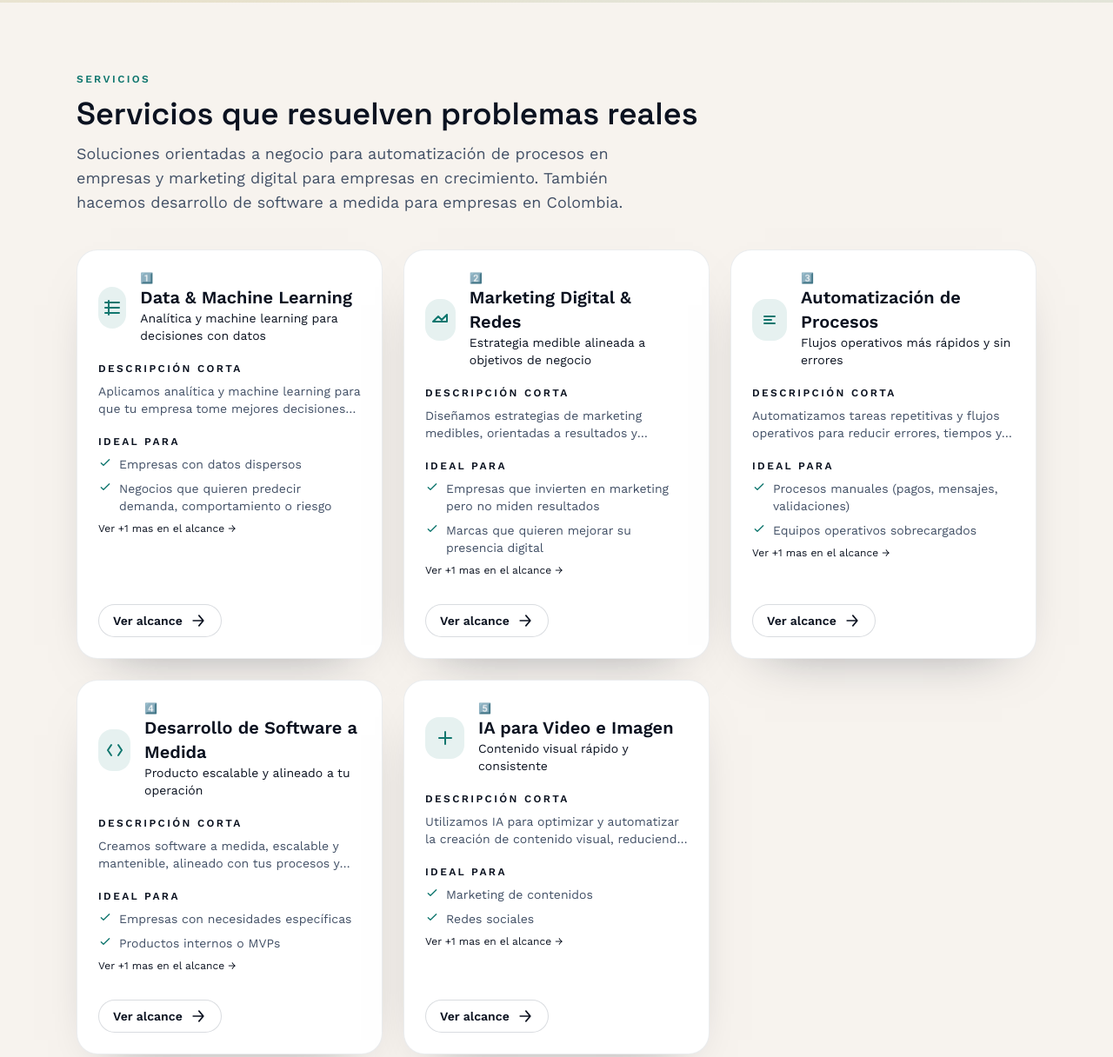
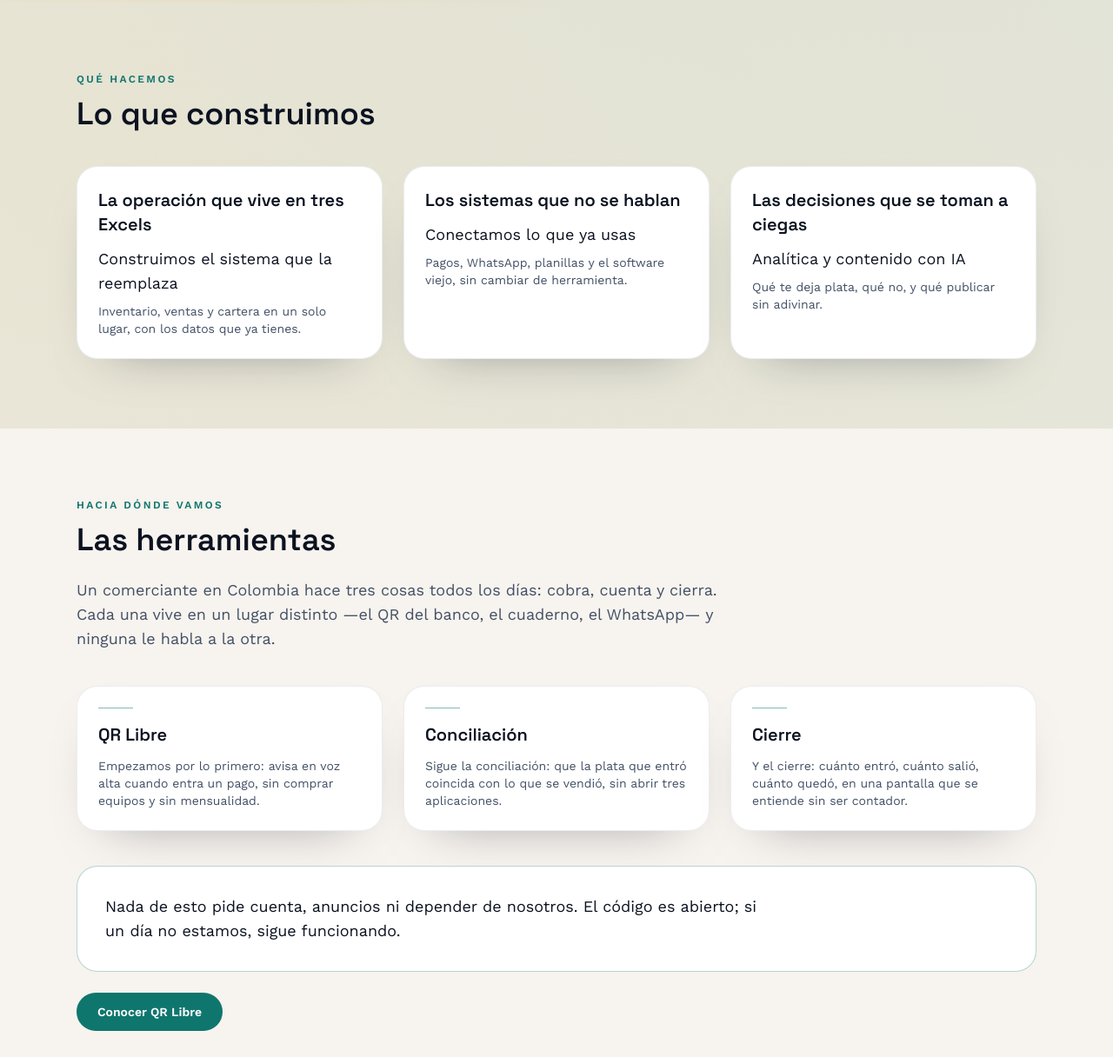
Before and after one commit to STK1321/ASSSIE-LANDING, an Astro site: page / in a window 1280 px wide. Shown: the part 691-1907 px from the top of the page at 87% size. Built offline with nearby package versions, Linux system fonts and the light colour scheme; Astro itself is replaced by a stand-in of ours.

Commit message:
feat: add capabilities and direction sections

```diff
--- a/scripts/check-site.mjs
+++ b/scripts/check-site.mjs
@@ -33,6 +33,10 @@ for (const href of anchors) {
     if (!home.includes(`id="${id}"`) && id !== "" && !PENDING_IDS.includes(id)) failures.push(`index.html: ${href} has no target`);
   }
 }
+// `prueba` belongs to Task 5; it stays in PENDING_IDS until its section exists.
+for (const id of ["que-hacemos", "herramientas", "proceso", "contacto"]) {
+  mustContain("index.html", home, `id="${id}"`);
+}
 const h1s = (home.match(/<h1/g) || []).length;
 if (h1s !== 1) failures.push(`index.html: expected 1 h1, found ${h1s}`);
 mustContain("hero headline", home, "Herramientas para el trabajo real");
--- /dev/null
+++ b/src/components/molecules/CapabilityCard.astro
@@ -0,0 +1,10 @@
+---
+import type { Capability } from "@/content/capabilities";
+
+const { capability } = Astro.props as { capability: Capability };
+---
+<article class="flex h-full flex-col rounded-3xl border border-slate/10 bg-white p-6 shadow-card">
+  <h3 class="font-display text-xl font-semibold text-ink">{capability.problem}</h3>
+  <p class="mt-3 text-lg text-ink">{capability.offer}</p>
+  <p class="mt-2 text-sm text-slate">{capability.detail}</p>
+</article>
--- /dev/null
+++ b/src/components/sections/Capabilities.astro
@@ -0,0 +1,19 @@
+---
+import SectionHeading from "@/components/molecules/SectionHeading.astro";
+import CapabilityCard from "@/components/molecules/CapabilityCard.astro";
+import { capabilities } from "@/content/capabilities";
+---
+<section id="que-hacemos" class="py-20">
+  <div class="mx-auto max-w-6xl px-6">
+    <div class="reveal">
+      <SectionHeading eyebrow="Qué hacemos" title="Lo que construimos" />
+    </div>
+    <div class="reveal-stagger mt-10 grid gap-6 md:grid-cols-3">
+      {capabilities.map((capability, index) => (
+        <div style={`--stagger: ${index};`}>
+          <CapabilityCard capability={capability} />
+        </div>
+      ))}
+    </div>
+  </div>
+</section>
--- /dev/null
+++ b/src/components/sections/Direction.astro
@@ -0,0 +1,30 @@
+---
+import Button from "@/components/atoms/Button.astro";
+import SectionHeading from "@/components/molecules/SectionHeading.astro";
+import { direction } from "@/content/direction";
+---
+<section id="herramientas" class="bg-surface py-20">
+  <div class="mx-auto max-w-6xl px-6">
+    <div class="reveal">
+      <SectionHeading eyebrow="Hacia dónde vamos" title="Las herramientas" />
+      <p class="mt-6 max-w-3xl text-lg text-slate">{direction.intro}</p>
+    </div>
+
+    <ol class="reveal-stagger mt-10 grid gap-6 md:grid-cols-3">
+      {direction.steps.map((step, index) => (
+        <li class="flex h-full flex-col rounded-3xl border border-slate/10 bg-white p-6 shadow-card" style={`--stagger: ${index};`}>
+          <span class="block h-px w-10 bg-accent/50" aria-hidden="true"></span>
+          <h3 class="mt-4 font-display text-xl font-semibold text-ink">{step.title}</h3>
+          <p class="mt-3 text-sm text-slate">{step.detail}</p>
+        </li>
+      ))}
+    </ol>
+
+    <div class="reveal mt-10 space-y-6">
+      <div class="rounded-3xl border border-accent/30 bg-white p-6 sm:p-8">
+        <p class="max-w-3xl text-base text-ink sm:text-lg">{direction.closing}</p>
+      </div>
+      <Button variant="primary" href="/qr-libre">Conocer QR Libre</Button>
+    </div>
+  </div>
+</section>
--- /dev/null
+++ b/src/content/capabilities.ts
@@ -0,0 +1,19 @@
+export type Capability = { problem: string; offer: string; detail: string };
+
+export const capabilities: Capability[] = [
+  {
+    problem: "La operación que vive en tres Excels",
+    offer: "Construimos el sistema que la reemplaza",
+    detail: "Inventario, ventas y cartera en un solo lugar, con los datos que ya tienes."
+  },
+  {
+    problem: "Los sistemas que no se hablan",
+    offer: "Conectamos lo que ya usas",
+    detail: "Pagos, WhatsApp, planillas y el software viejo, sin cambiar de herramienta."
+  },
+  {
+    problem: "Las decisiones que se toman a ciegas",
+    offer: "Analítica y contenido con IA",
+    detail: "Qué te deja plata, qué no, y qué publicar sin adivinar."
+  }
+];
--- /dev/null
+++ b/src/content/direction.ts
@@ -0,0 +1,25 @@
+export type DirectionStep = { title: string; detail: string };
+
+export const direction: { intro: string; steps: DirectionStep[]; closing: string } = {
+  intro:
+    "Un comerciante en Colombia hace tres cosas todos los días: cobra, cuenta y cierra. Cada una vive en un lugar distinto —el QR del banco, el cuaderno, el WhatsApp— y ninguna le habla a la otra.",
+  steps: [
+    {
+      title: "QR Libre",
+      detail:
+        "Empezamos por lo primero: avisa en voz alta cuando entra un pago, sin comprar equipos y sin mensualidad."
+    },
+    {
+      title: "Conciliación",
+      detail:
+        "Sigue la conciliación: que la plata que entró coincida con lo que se vendió, sin abrir tres aplicaciones."
+    },
+    {
+      title: "Cierre",
+      detail:
+        "Y el cierre: cuánto entró, cuánto salió, cuánto quedó, en una pantalla que se entiende sin ser contador."
+    }
+  ],
+  closing:
+    "Nada de esto pide cuenta, anuncios ni depender de nosotros. El código es abierto; si un día no estamos, sigue funcionando."
+};
--- a/src/pages/index.astro
+++ b/src/pages/index.astro
@@ -1,6 +1,8 @@
 ---
 import BaseLayout from "@/layouts/BaseLayout.astro";
 import Hero from "@/components/sections/Hero.astro";
+import Capabilities from "@/components/sections/Capabilities.astro";
+import Direction from "@/components/sections/Direction.astro";
 import Services from "@/components/sections/Services.astro";
 import Process from "@/components/sections/Process.astro";
 import Cases from "@/components/sections/Cases.astro";
@@ -20,6 +22,8 @@ const jsonLd = [buildOrganizationSchema(), buildProfessionalServiceSchema(), bui
   jsonLd={jsonLd}
 >
   <Hero />
+  <Capabilities />
+  <Direction />
   <Services />
   <Process />
   <Cases />
```
